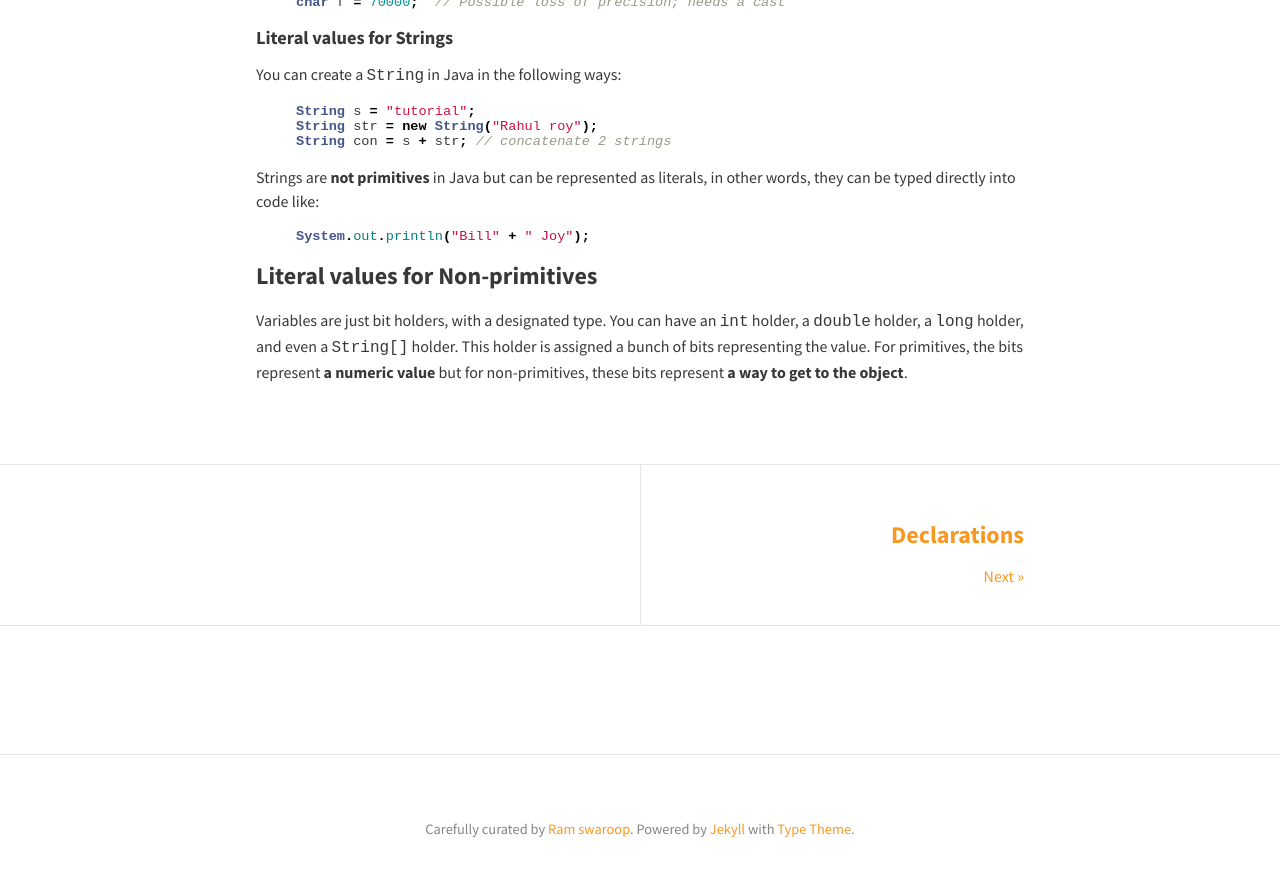
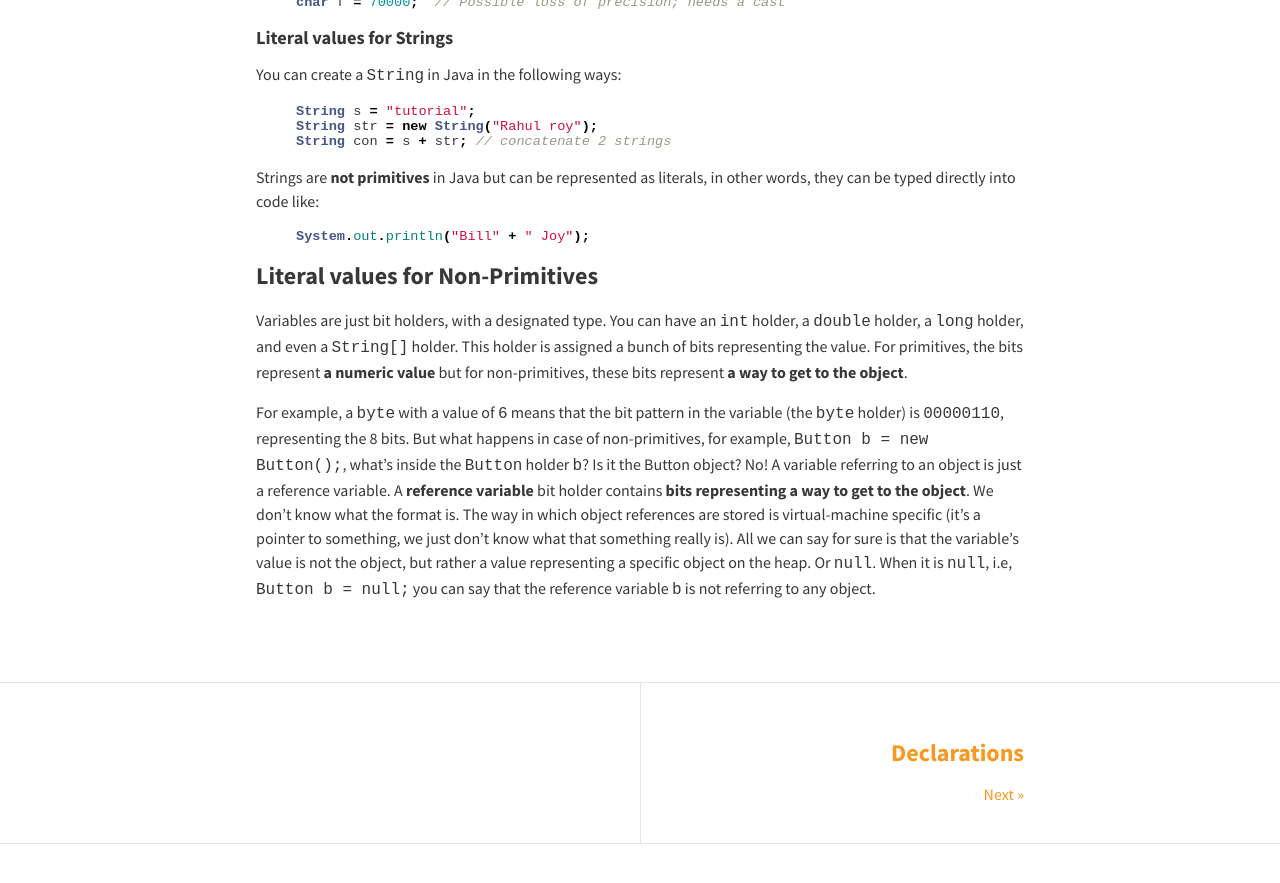
Before and after one commit to rampatra/JavaNotes, a Jekyll site: the page built from _posts/2015-05-14-variables-and-literals.md, in a window 1280 px wide and 900 px high, scrolled down 4022 px. Shown: the top 883 px of the window. Built offline with Jekyll 4.4.1, drawn with Linux system fonts in a browser that asks for light colours; nearby versions of some CDN libraries; comment, search, counter and statistics services are not loaded.

Commit message:
added content

```diff
--- a/_posts/2015-05-14-variables-and-literals.md
+++ b/_posts/2015-05-14-variables-and-literals.md
@@ -234,8 +234,17 @@ into code like:
 System.out.println("Bill" + " Joy");
 {% endhighlight %}
 
-### Literal values for Non-primitives
+### Literal values for Non-Primitives
 
 Variables are just bit holders, with a designated type. You can have an `int` holder, a `double` holder, a `long` holder,
 and even a `String[]` holder. This holder is assigned a bunch of bits representing the value. For primitives, the bits
 represent __a numeric value__ but for non-primitives, these bits represent __a way to get to the object__.
+
+For example, a `byte` with a value of `6` means that the bit pattern in the variable (the `byte` holder) is `00000110`,
+representing the 8 bits. But what happens in case of non-primitives, for example, `Button b = new Button();`, what's
+inside the `Button` holder `b`? Is it the Button object? No! A variable referring to an object is just a reference
+variable. A __reference variable__ bit holder contains __bits representing a way to get to the object__. We don't know
+what the format is. The way in which object references are stored is virtual-machine specific (it's a pointer to
+something, we just don't know what that something really is). All we can say for sure is that the variable's value is
+not the object, but rather a value representing a specific object on the heap. Or `null`. When it is `null`, i.e,
+`Button b = null;` you can say that the reference variable `b` is not referring to any object.
```
